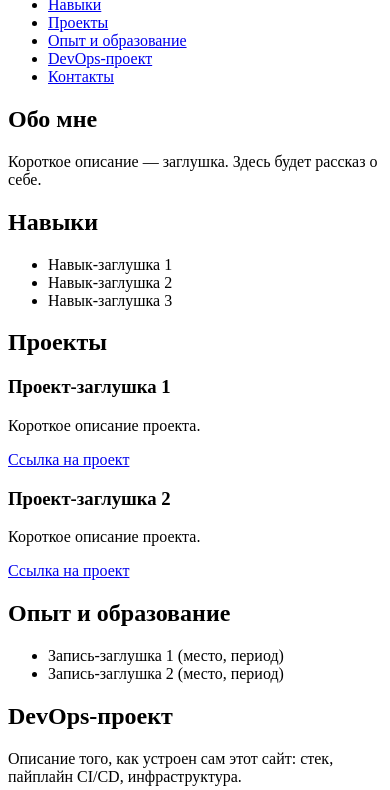
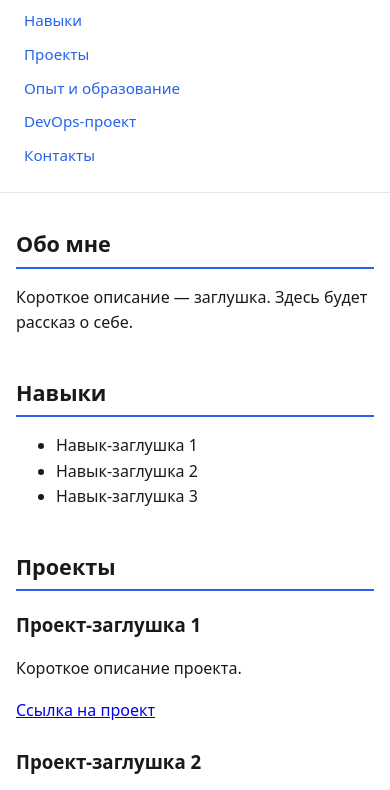
Before and after one commit to Siehdben/DevOpsLearn, a plain HTML site: page src/index.html in a window 390 px wide. Shown: the part 102-892 px from the top of the page. Drawn offline with Linux system fonts and the light colour scheme.

Commit message:
WEB-002: add responsive CSS styling

```diff
--- a/src/index.html
+++ b/src/index.html
@@ -4,6 +4,7 @@
   <meta charset="UTF-8">
   <meta name="viewport" content="width=device-width, initial-scale=1.0">
   <title>Имя Фамилия — портфолио</title>
+  <link rel="stylesheet" href="style.css">
 </head>
 <body>
   <header>
--- /dev/null
+++ b/src/style.css
@@ -0,0 +1,93 @@
+:root {
+  --color-bg: #ffffff;
+  --color-text: #1a1a1a;
+  --color-accent: #2563eb;
+  --color-muted: #6b7280;
+  --max-width: 800px;
+  --spacing: 1.5rem;
+}
+
+* {
+  box-sizing: border-box;
+}
+
+body {
+  margin: 0;
+  font-family: system-ui, -apple-system, "Segoe UI", Roboto, sans-serif;
+  color: var(--color-text);
+  background: var(--color-bg);
+  line-height: 1.6;
+}
+
+header {
+  padding: var(--spacing);
+  border-bottom: 1px solid #e5e7eb;
+}
+
+header h1 {
+  margin: 0 0 0.5rem 0;
+  font-size: 1.75rem;
+}
+
+nav ul {
+  display: flex;
+  flex-wrap: wrap;
+  gap: 1rem;
+  list-style: none;
+  margin: 0;
+  padding: 0;
+}
+
+nav a {
+  color: var(--color-accent);
+  text-decoration: none;
+  font-size: 0.95rem;
+}
+
+nav a:hover {
+  text-decoration: underline;
+}
+
+main {
+  max-width: var(--max-width);
+  margin: 0 auto;
+  padding: var(--spacing);
+}
+
+section {
+  margin-bottom: 2.5rem;
+}
+
+section h2 {
+  font-size: 1.35rem;
+  border-bottom: 2px solid var(--color-accent);
+  padding-bottom: 0.3rem;
+  margin-bottom: 1rem;
+}
+
+article {
+  margin-bottom: 1.5rem;
+}
+
+article h3 {
+  margin-bottom: 0.3rem;
+}
+
+footer {
+  text-align: center;
+  padding: var(--spacing);
+  color: var(--color-muted);
+  font-size: 0.85rem;
+  border-top: 1px solid #e5e7eb;
+}
+
+@media (max-width: 600px) {
+  nav ul {
+    flex-direction: column;
+    gap: 0.5rem;
+  }
+
+  main {
+    padding: 1rem;
+  }
+}
```
